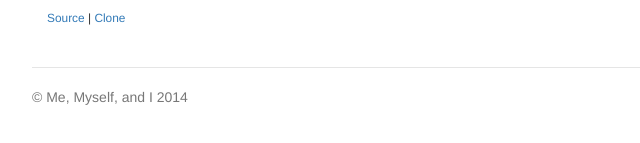
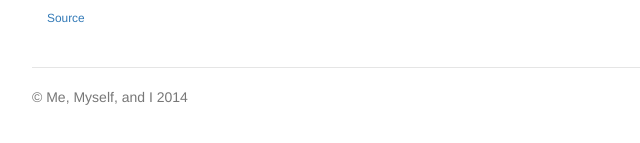
Before and after one commit to robbiesmith79/robbiesmith79.github.io, a plain HTML site: page index.html in a window 1280 px wide. Shown: the part 595-738 px from the top of the page, 258-898 px from the left. Drawn offline with nearby package versions, Linux system fonts and the light colour scheme.

Commit message:
removing the clone link

```diff
--- a/index.html
+++ b/index.html
@@ -50,7 +50,7 @@
         <div class="col-lg-6">
           <h4><a href="/test">Sample Test</a></h4>
           <p>Experimenting with the gh-pages branch on a sample project.</p>
-          <small><a href="https://github.com/robbiesmith79/test" target="_blank" title="Github Source">Source</a> | <a href="https://github.com/robbiesmith79/test.git" target="_blank" title="Github Source">Clone</a></small>
+          <small><a href="https://github.com/robbiesmith79/test" target="_blank" title="Github Source">Source</a></small>
         </div>
 
         <div class="col-lg-6">
```
